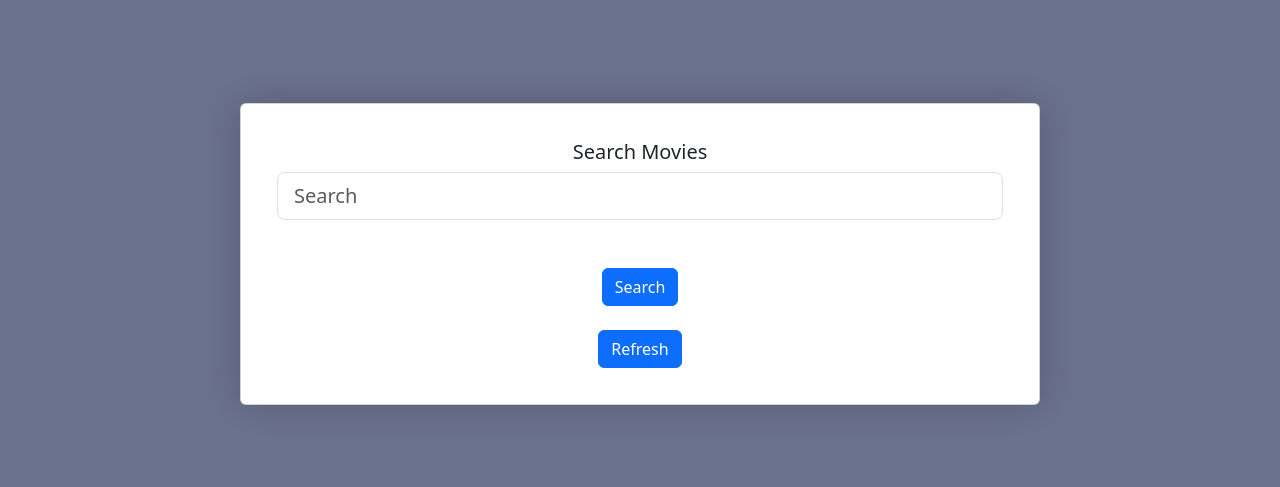
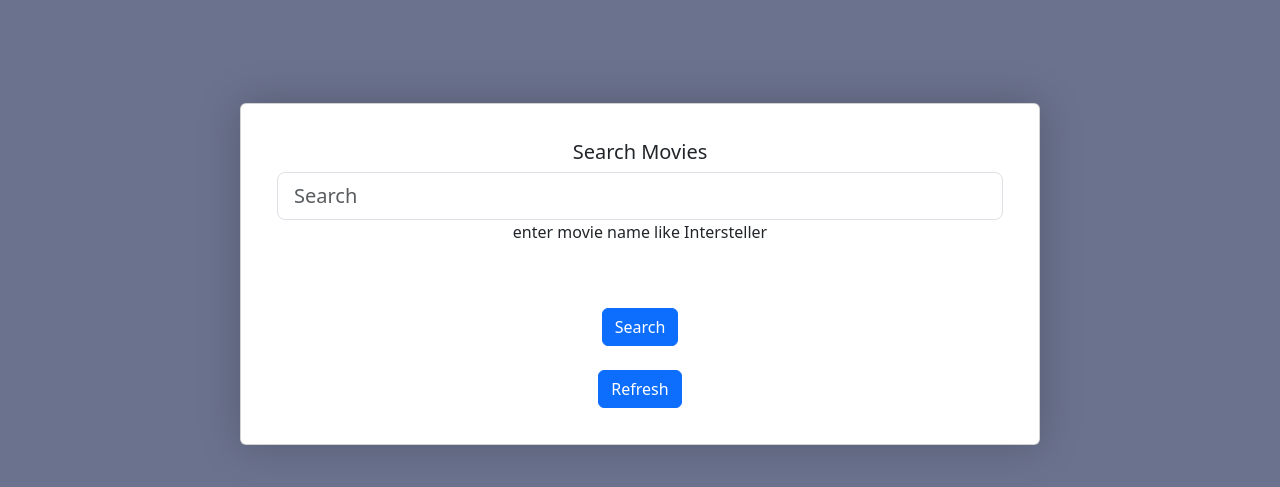
Before and after one commit to dharmrajbhise/Movie-Search, a plain HTML site: page index.html in a window 1280 px wide. Shown: the part 63-550 px from the top of the page. Drawn offline with nearby package versions, Linux system fonts and the light colour scheme.

Commit message:
Update index.html

```diff
--- a/index.html
+++ b/index.html
@@ -90,6 +90,7 @@
         <div class="card-body">
           <h5 class="card-title">Search Movies</h5>
           <input class="form-control form-control-lg" id="get" type="text" placeholder="Search" aria-label=".form-control-lg example" >
+            <p>enter movie name like Intersteller</p>
           <br>
           <br>
           <button onclick="show()"  class="btn btn-primary">Search</button>
```
